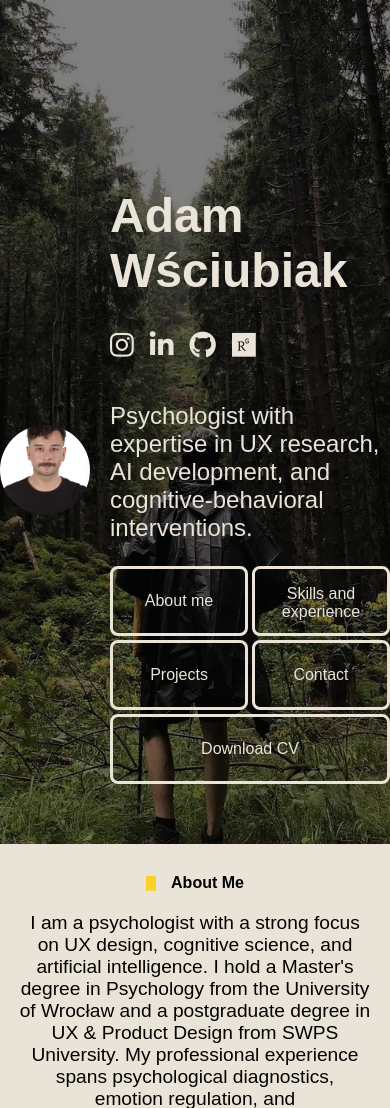
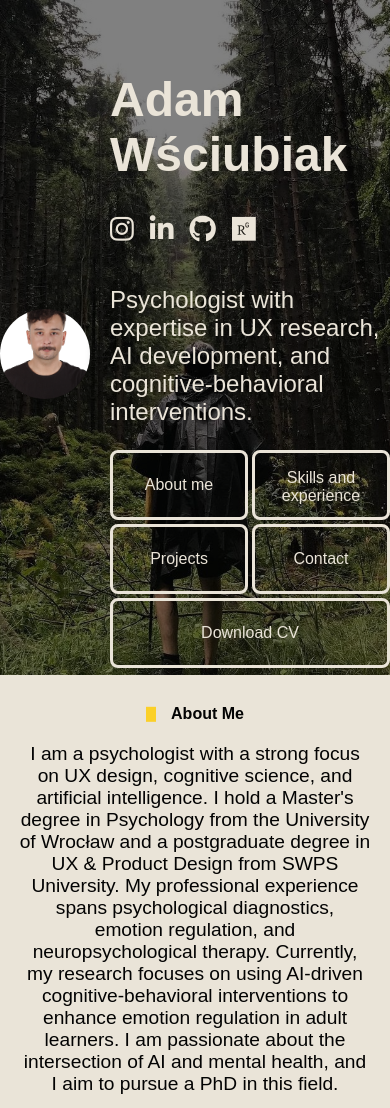
Before and after one commit to adamwsciubiak/adamwsciubiak, a PHP site: page / in a window 390 px wide. Shown: the top 1108 px of the page. Run offline with PHP 8.4, Linux system fonts and the light colour scheme.

Commit message:
Update style.css

```diff
--- a/style.css
+++ b/style.css
@@ -287,11 +287,9 @@
         width: 120px;  /* Ensure width stays proportional */
         height: 120px; /* Ensure height equals width */
     }
-    header {
-        height: 100vh
-    }
+
     .header-content {
-        top: 3rem; /* Move text down by 3rem */
+        top: 1rem; /* Move text down by 3rem */
     }
 }
 
```
